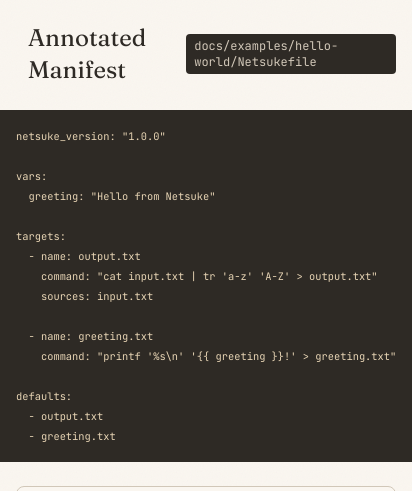
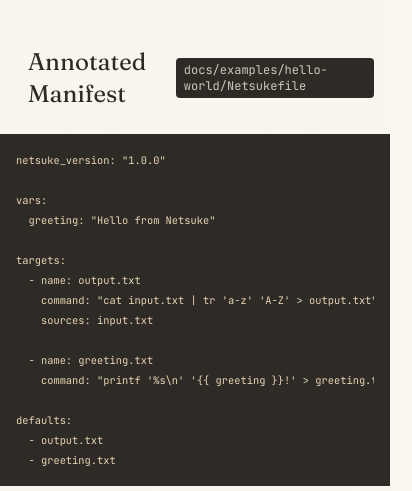
Before and after one commit to leynos/netsuke-www, a website: page netsuke/examples/hello-world/index.html in a window 390 px wide. Shown: the part 1140-1631 px from the top of the page, 412 px wide, since content can reach past the window. Drawn offline with nearby package versions, Linux system fonts and the light colour scheme; some icons are missing.

Commit message:
Fix example page horizontal overflow on narrow viewports
The <pre> inside .hm-example-code-block forced the CSS Grid column
wider than the viewport via min-width: auto (the grid default).
Add min-w-0 to the content column on all six example pages to break
the min-width chain, and overflow-x: auto on the inner <pre> so long
code lines remain scrollable rather than silently clipped.

```diff
--- a/netsuke/assets/css/himotoshi.css
+++ b/netsuke/assets/css/himotoshi.css
@@ -264,6 +264,10 @@ body {
   color: var(--netsuke-boxwood);
   font-family: "JetBrains Mono", monospace;
   overflow: hidden;
+}
+
+.hm-example-code-block pre {
+  overflow-x: auto;
 }
 
 .visually-hidden {
--- a/netsuke/examples/hello-world/index.html
+++ b/netsuke/examples/hello-world/index.html
@@ -83,7 +83,7 @@
         </header>
 
         <div class="grid lg:grid-cols-12 gap-12">
-            <div class="lg:col-span-8 space-y-12">
+            <div class="lg:col-span-8 space-y-12 min-w-0">
                 <section id="structure" class="bg-white rounded-xl border border-stone shadow-sm p-6 lg:p-8">
                     <h2 class="font-serif text-2xl font-bold text-charcoal mb-6 flex items-center"><span class="iconify text-vermillion mr-3 text-lg" data-icon="carbon:folder-open" aria-hidden="true"></span> Directory Structure</h2>
                     <div class="grid md:grid-cols-2 gap-8">
```
Also changed, not shown: netsuke/examples/basic-c-application/index.html (+1 -1 lines), netsuke/examples/batch-photo-processing/index.html (+1 -1 lines), netsuke/examples/multi-format-documentation/index.html (+1 -1 lines), netsuke/examples/static-site-pipeline/index.html (+1 -1 lines), netsuke/examples/visual-design-assets/index.html (+1 -1 lines).
